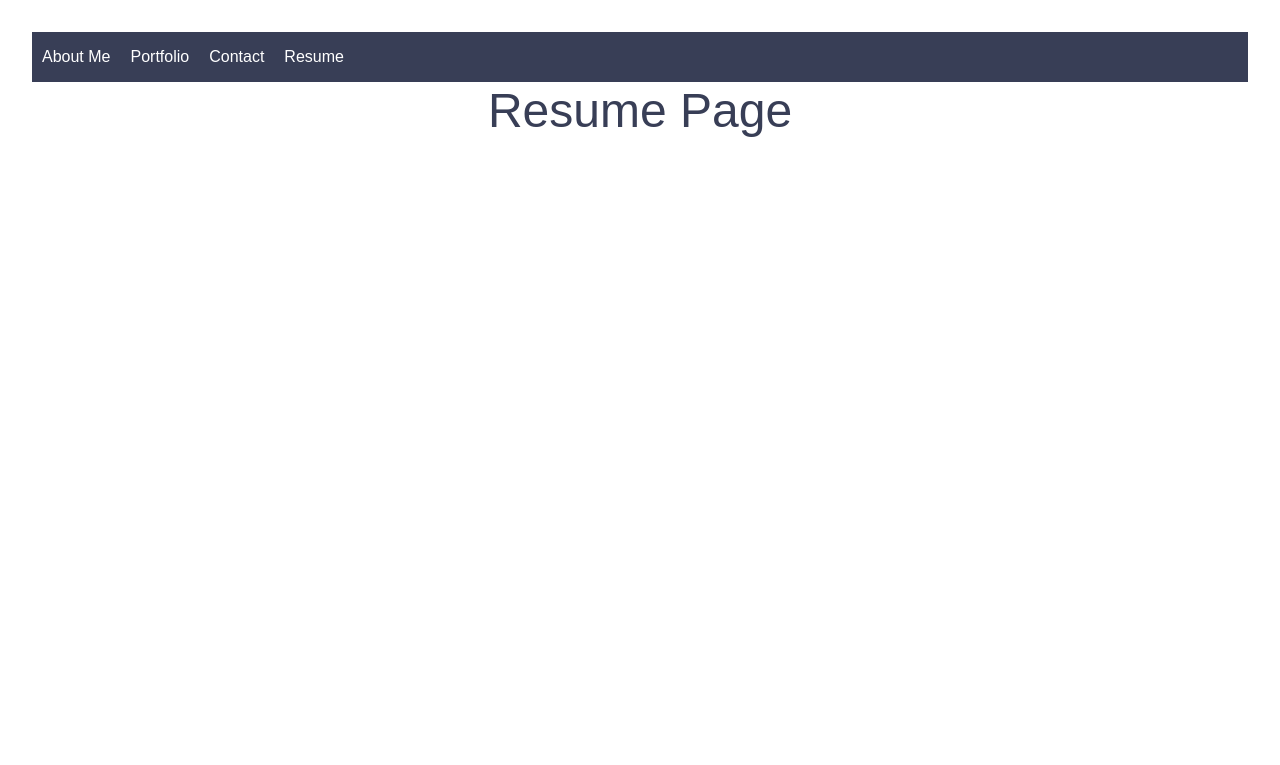
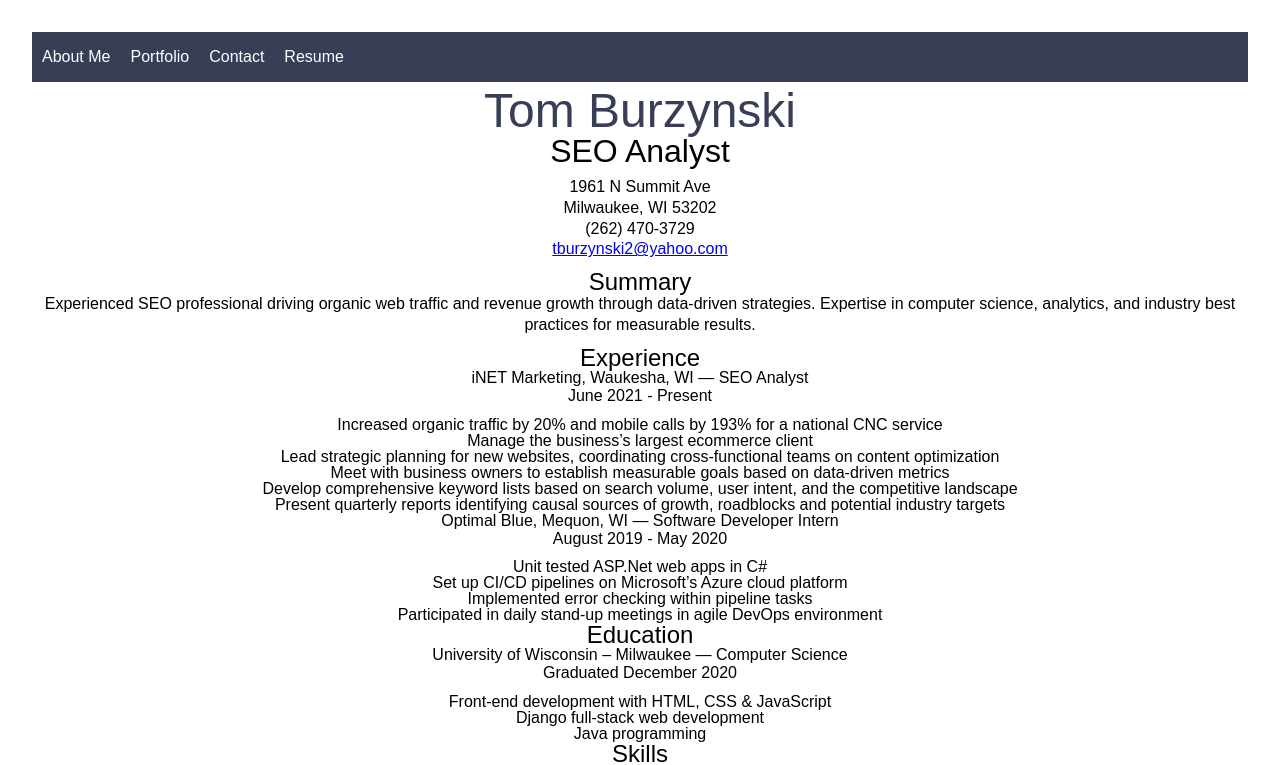
Before and after one commit to tburzynski2/react-portfolio, a React (Vite) app: page /resume in a window 1280 px wide. Shown: the top 765 px of the page. Built offline with nearby package versions, Linux system fonts and the light colour scheme.

Commit message:
Resume content (no styling)

```diff
--- a/src/pages/Resume.jsx
+++ b/src/pages/Resume.jsx
@@ -3,8 +3,80 @@ import { Outlet } from "react-router-dom";
 const ResumePage = () => {
   return (
     <>
-      <h1>Resume Page</h1>
-      <Outlet />
+      <h1>Tom Burzynski</h1>
+      <h2>SEO Analyst</h2>
+      <p>
+        1961 N Summit Ave
+        <br />
+        Milwaukee, WI 53202
+        <br />
+        (262) 470-3729
+        <br />
+        <a href="mailto:tburzynski2@yahoo.com">tburzynski2@yahoo.com</a>
+      </p>
+      <h3>Summary</h3>
+      <p>
+        Experienced SEO professional driving organic web traffic and revenue
+        growth through data-driven strategies. Expertise in computer science,
+        analytics, and industry best practices for measurable results.
+      </p>
+      <h3>Experience</h3>
+      <h4>iNET Marketing, Waukesha, WI — SEO Analyst</h4>
+      <p>June 2021 - Present</p>
+      <ul>
+        <li>
+          Increased organic traffic by 20% and mobile calls by 193% for a
+          national CNC service
+        </li>
+        <li>Manage the business’s largest ecommerce client</li>
+        <li>
+          Lead strategic planning for new websites, coordinating
+          cross-functional teams on content optimization
+        </li>
+        <li>
+          Meet with business owners to establish measurable goals based on
+          data-driven metrics
+        </li>
+        <li>
+          Develop comprehensive keyword lists based on search volume, user
+          intent, and the competitive landscape
+        </li>
+        <li>
+          Present quarterly reports identifying causal sources of growth,
+          roadblocks and potential industry targets
+        </li>
+      </ul>
+      <h4>Optimal Blue, Mequon, WI — Software Developer Intern</h4>
+      <p>August 2019 - May 2020</p>
+      <ul>
+        <li>Unit tested ASP.Net web apps in C#</li>
+        <li>Set up CI/CD pipelines on Microsoft’s Azure cloud platform</li>
+        <li>Implemented error checking within pipeline tasks</li>
+        <li>
+          Participated in daily stand-up meetings in agile DevOps environment
+        </li>
+      </ul>
+      <h3>Education</h3>
+      <h4>University of Wisconsin – Milwaukee — Computer Science</h4>
+      <p>Graduated December 2020</p>
+      <ul>
+        <li>Front-end development with HTML, CSS & JavaScript</li>
+        <li>Django full-stack web development</li>
+        <li>Java programming</li>
+      </ul>
+      <h3>Skills</h3>
+      <ul>
+        <li>Organic SEO</li>
+        <li>UX Optimization</li>
+        <li>Keyword research</li>
+        <li>Trends analysis</li>
+        <li>Schema.org structured data</li>
+        <li>Google Analytics</li>
+        <li>Search Console</li>
+        <li>Data Studio</li>
+        <li>Google Business Profile</li>
+        <li>HTML, CSS & JavaScript</li>
+      </ul>
     </>
   );
 };
```
Also changed, not shown: 1 other file (tests, documents, lock files or other folders).
